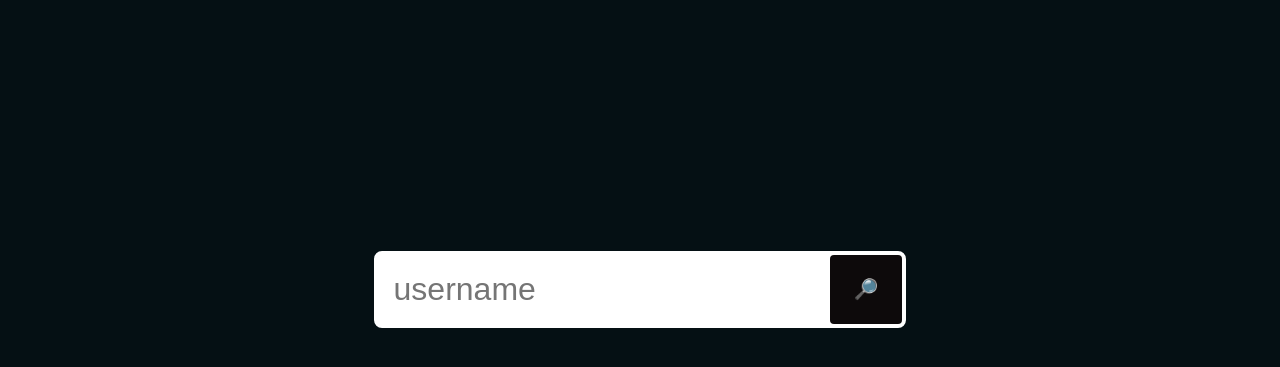
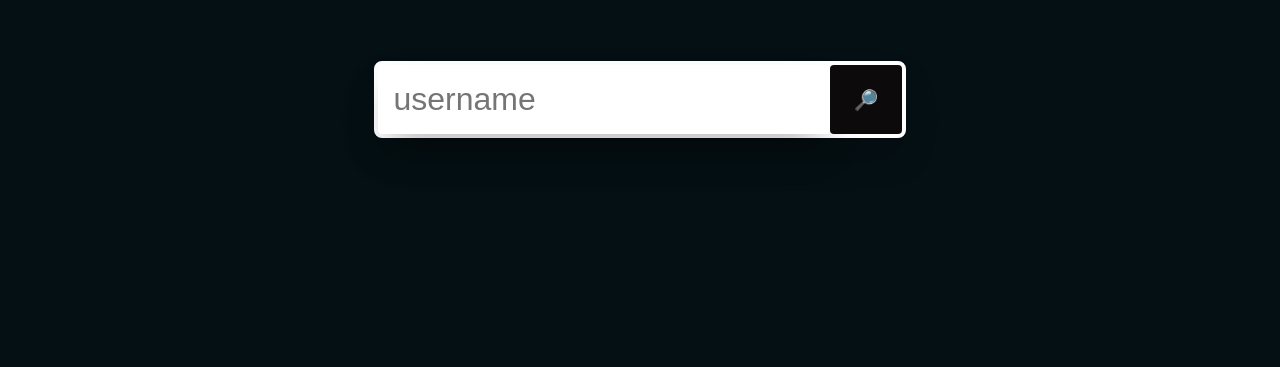
Before and after one commit to shivamsinghchahar/github-profiles, a website: page index.html in a window 1280 px wide. Shown: the part 111-478 px from the top of the page. Drawn offline with Linux system fonts and the light colour scheme; a web font is replaced by a local one.

Commit message:
Update homepage

```diff
--- a/assets/stylesheets/_profile.scss
+++ b/assets/stylesheets/_profile.scss
@@ -1,15 +1,11 @@
 .search-profile {
-    position: absolute;
-    left: 50%;
-    right: 50%;
-    top: 50%;
-    bottom: 50%;
-    // visibility: hidden;
+    margin-bottom: 1rem;
     form {
         @include border-radius(0.5rem);
         display: flex;
         background: white;
         border: 0.25rem solid white;
+        box-shadow: $shadow;
     }
 }
 
@@ -18,7 +14,7 @@ input[type="text"] {
     font-family: $imprima;
     font-size: 2rem;
     padding: 1rem;
-
+    box-shadow: $shadow;
     &::-webkit-input-placeholder {
         font-family: $imprima;
     }
--- a/assets/stylesheets/common/_header.scss
+++ b/assets/stylesheets/common/_header.scss
@@ -10,4 +10,9 @@
     background: transparent;
     padding: 0.5rem;
     color: white;
+
+    i {
+        font-size: 2.5rem;
+        color: $darkGold;
+    }
 }
```
Also changed, not shown: assets/stylesheets/style.css.
